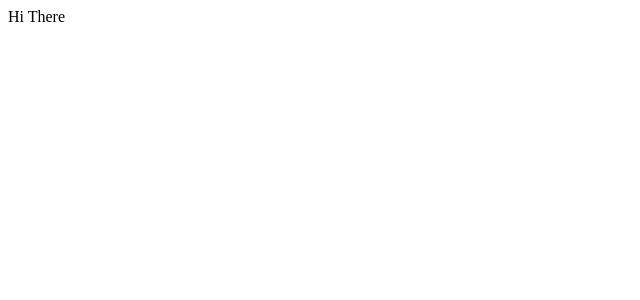
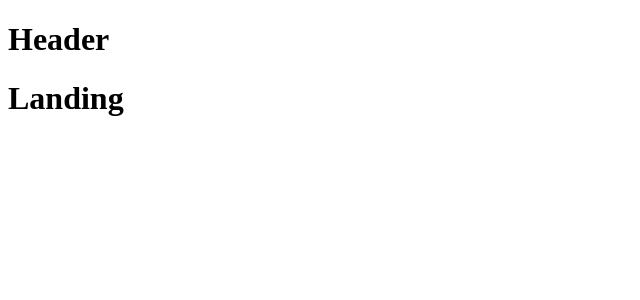
Before and after one commit to KirillSelyukov/NodeJs_ReactJS, a React (Create React App) app in the folder client/: page / in a window 1280 px wide. Shown: the top 300 px of the page, without its empty margins (0-640 px from the left). Built offline with nearby package versions, Linux system fonts and the light colour scheme.

Commit message:
Implement routing for dummy components

```diff
--- a/client/src/components/App.js
+++ b/client/src/components/App.js
@@ -6,7 +6,18 @@
 const Landing = () => <h1>Landing</h1>;
 
 const App = () => {
-  return <div>Hi There</div>;
+  return (
+    <div>
+      <BrowserRouter>
+        <div>
+          <Header />
+          <Route exact path="/" component={Landing} />
+          <Route exact path="/surveys" component={Dashboard} />
+          <Route path="/surveys/new" component={SurveyNew} />
+        </div>
+      </BrowserRouter>
+    </div>
+  );
 };
 
 export default App;
```
